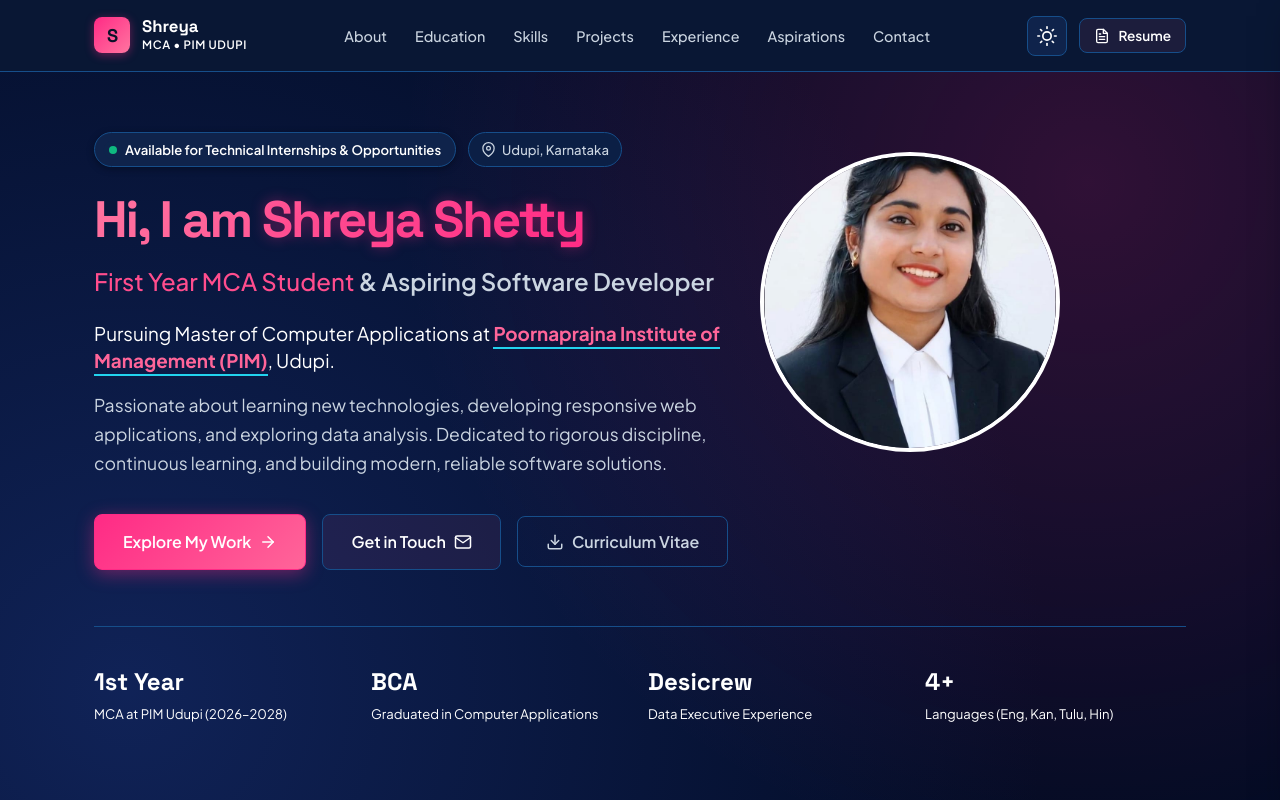
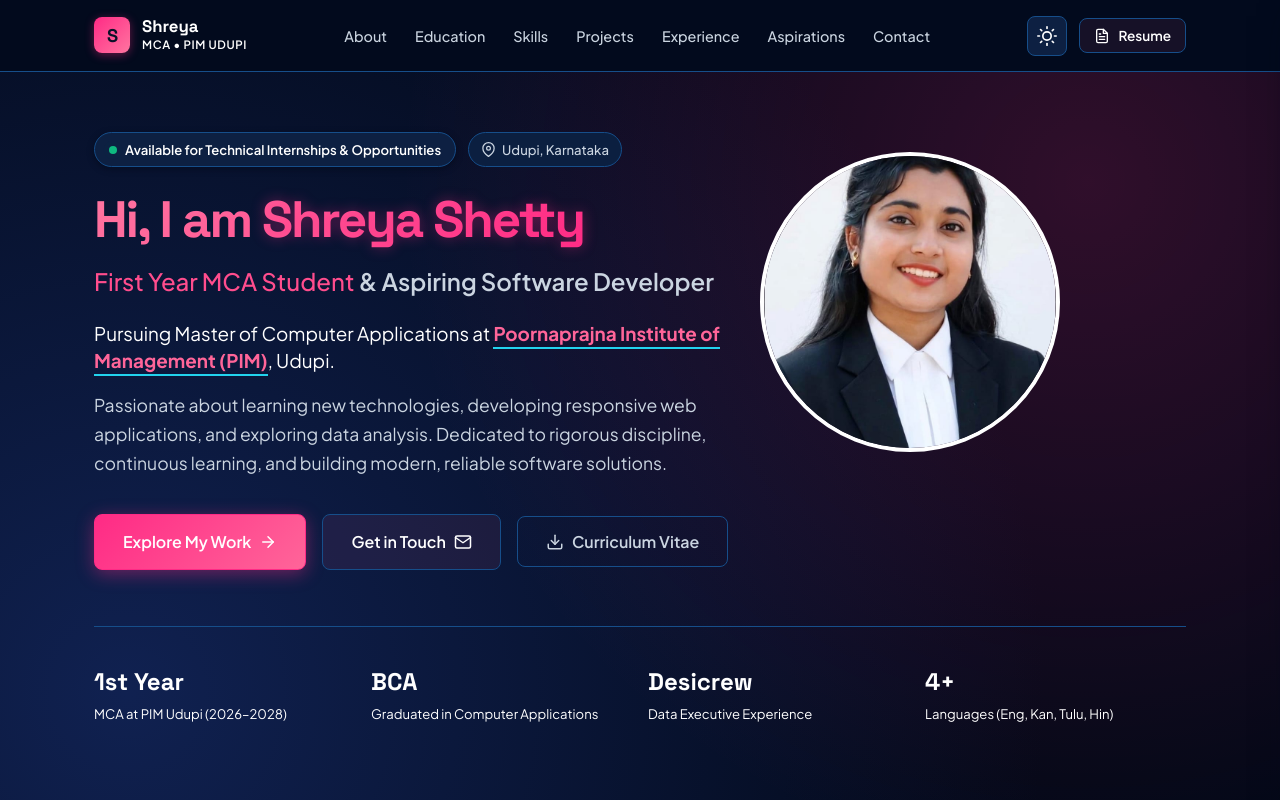
Before and after one commit to shettyshreu24-arch/Shreya, a plain HTML site: page index.html in a window 1280 px wide. Shown: the top 800 px of the page. Drawn offline with Linux system fonts and the light colour scheme.

Commit message:
Update styles.css

```diff
--- a/styles.css
+++ b/styles.css
@@ -9,26 +9,26 @@
    1. CSS CUSTOM PROPERTIES (DESIGN TOKENS)
    -------------------------------------------------------------------------- */
 :root {
-  /* Dark Navy Blue Background */
-  --bg-primary: #020B24;     /* Deep rich midnight sapphire blue */
-  --bg-secondary: #061638;   /* Slightly elevated royal indigo-blue */
-  --bg-tertiary: #0B1F45;       /* Subtle slate navy blue */
-  --bg-surface:  #0F234B;     /* Luxurious deep navy card surface */
-  --bg-glass: rgba(10, 25, 55, 0.92);
-  --bg-modal-overlay: rgba(2, 7, 20, 0.88);
+/* Professional AI Navy Background */
+  --bg-primary:  #020817;    /* Deep rich midnight sapphire blue */
+  --bg-secondary: #07152E;   /* Slightly elevated royal indigo-blue */
+  --bg-tertiary:  #0B1F40;    /* Subtle slate navy blue */
+  --bg-surface:  #0D2042;     /* Luxurious deep navy card surface */
+  --bg-glass: rgba(3, 12, 30, 0.90);
+  --bg-modal-overlay: rgba(1, 5, 15, 0.90);
 
  /* Font Colours */
   --text-primary: #FFFFFF;     /* Striking vibrant rose pink for headlines & accents */
   --text-secondary:  #CBD5E1;     /* Soft blush pink for readable paragraphs & text */
   --text-muted: #94A3B8   /* Medium radiant pink for dates, tags, and sublabels */
-  --text-inverse:  #020B24;      /* Deep navy blue text on pink buttons/pills */
+  --text-inverse: #020817;     /* Deep navy blue text on pink buttons/pills */
   --text-heading: #FFFFFF;
-  --text-bright-pink:  #22D3EE;
+  --text-bright-pink: #22D3EE;
 
 /* Cyan and Purple Borders */
   --border-subtle:#164E8A;   /* Blue border with subtle pink glow */
   --border-strong: #22D3EE;     /* Vibrant pink border */
-  --border-focus: #A855F7;  /* Hot pink focus ring */
+  --border-focus:  #3B82F6; /* Hot pink focus ring */
 
 /* Accent Colours */
   --accent-black:#22D3EE;     /* Hot pink for primary action elements */
```
